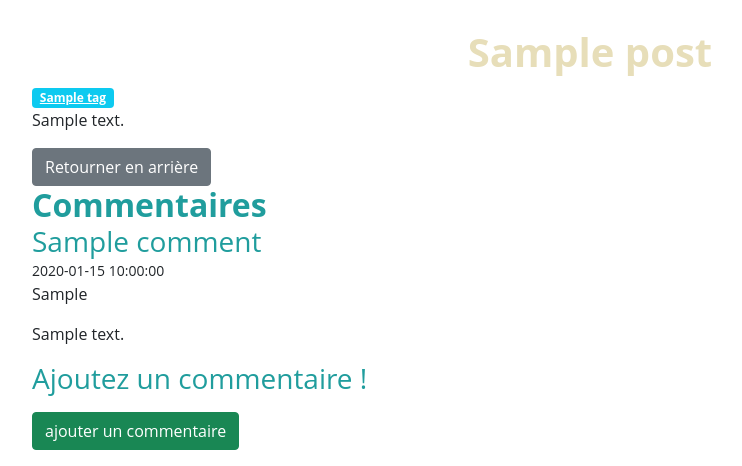
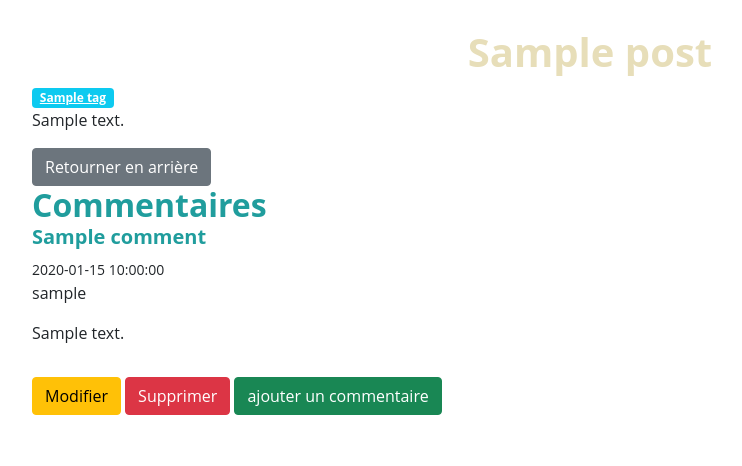
Before and after one commit to Monky23/My-first-blog, a PHP site: page /posts/1 in a window 1280 px wide. Shown: the part 372-838 px from the top of the page, without its empty margins (50-792 px from the left). After the commit the page ends 787 px from the top, so only its background shows below. Run offline with PHP 8.4, Linux system fonts and the light colour scheme; the visitor is signed in with stand-in values (Sample User, id 1); tables that the repository leaves empty or names only in its code hold one stand-in row (values such as "Sample post").

Commit message:
views and comment controller update

```diff
--- a/Views/blog/index.php
+++ b/Views/blog/index.php
@@ -9,10 +9,10 @@
                 </div>
                 <div class="col-md-8">
                     <div class="card-body">
-                        <h2 class="card-title"><?= $post->title ?></h2>
+                        <h2 class="card-title"><?= htmlspecialchars($post->title) ?></h2>
                         <div>
                             <?php foreach ($post->getTags() as $tag) : ?>
-                                <span class="badge bg-info"><a href="/tags/<?= $tag->id ?>" class="text-white"><?= $tag->name ?></a></span>
+                                <span class="badge bg-info"><a href="/tags/<?= (int)$tag->id ?>" class="text-white"><?= htmlspecialchars($tag->name) ?></a></span>
                             <?php endforeach ?>
                         </div>
                         <small class="text-info">Publié le <?= $post->getCreatedAt() ?></small>
--- a/Views/blog/show.php
+++ b/Views/blog/show.php
@@ -10,12 +10,17 @@
 <h2>Commentaires</h2>
 <div>
     <?php foreach ($params['post']->getComments() as $comment) : ?>
-        <h3><?= $comment->title ?></h3>
+        <h5><?= $comment->title ?></h5>
         <small><?= $comment->created_date ?></small>
-        <p><?= $comment->pseudo ?></p>
+        <p><?= $comment->username ?></p>
         <p><?= $comment->content ?></p>
+        <?php if (isset($_SESSION['auth'])) : ?>
+        <a href="/subscriber/comments/edit/<?= $comment->id ?>" class="btn btn-warning">Modifier</a>
+        <form action="/subscriber/comments/delete/<?= $comment->id ?>" method="POST" class="d-inline">
+            <button type="submit" class="btn btn-danger">Supprimer</button>
+        </form>
+        <?php endif ?>
     <?php endforeach ?>
-    <h3>Ajoutez un commentaire !</h3>
 
     <?php if (isset($_SESSION['auth'])) : ?>
         <a href="/subscriber/comments/create" class="btn btn-success my-3">ajouter un commentaire</a>
```
Also changed, not shown: src/Controllers/Subscriber/CommentController.php (+14 -12 lines).
